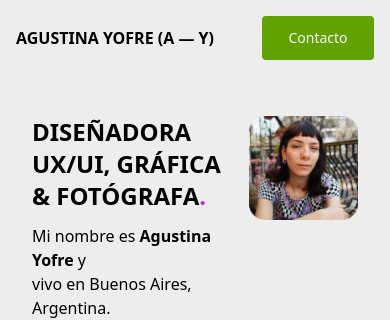
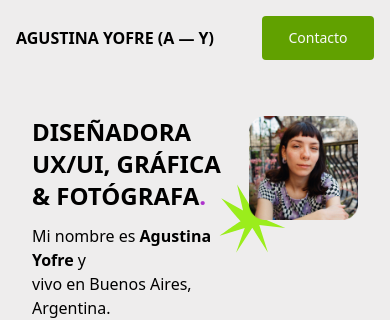
Before and after one commit to artuknees/yofrag, a Next.js app: page / in a window 390 px wide. Shown: the top 320 px of the page. Built offline with nearby package versions, Linux system fonts and the light colour scheme; a web font is replaced by a local one.

Commit message:
photo + ilustration responsive

```diff
--- a/components/Landing/TitleAndPicture/Links.tsx
+++ b/components/Landing/TitleAndPicture/Links.tsx
@@ -7,13 +7,13 @@ import LinkedinIconBlack from "@/components/Common/Icons/LinkedinIconBlack";
 const Links = () => {
     return (
         <section className="w-full flex flex-row items-center justify-end">
-            <ClickableIcon title='Instagram' tooltipPlacement='top' href='https://instagram.com/agustyofr' linkStyles='mr-[7.5px]'>
+            <ClickableIcon title='Instagram' tooltipPlacement='top' href='https://instagram.com/agustyofr' linkStyles='mr-[7.5px] z-10'>
                 <InstagramIconBlack/>
             </ClickableIcon>
-            <ClickableIcon title='Twitter' tooltipPlacement='top' href='https://twitter.com/agstnyfr' linkStyles='mx-[7.5px]'>
+            <ClickableIcon title='Twitter' tooltipPlacement='top' href='https://twitter.com/agstnyfr' linkStyles='mx-[7.5px] z-10'>
                 <TwitterIconBlack/>
             </ClickableIcon>
-            <ClickableIcon title='LinkedIn' tooltipPlacement='top' href='https://www.linkedin.com/in/agustinayofre/' linkStyles='ml-[7.5px]' >
+            <ClickableIcon title='LinkedIn' tooltipPlacement='top' href='https://www.linkedin.com/in/agustinayofre/' linkStyles='ml-[7.5px] z-10' >
                 <LinkedinIconBlack/>
             </ClickableIcon>
         </section>
--- a/components/Landing/TitleAndPicture/index.tsx
+++ b/components/Landing/TitleAndPicture/index.tsx
@@ -15,18 +15,17 @@ const TitleAndPicture = () => {
             <div className="w-full mt-5">
                 <Links/>
             </div>
-            {/* <section className="absolute top-[41%] right-[17%]">
+            <section className="absolute lg:top-[40%] lg:right-[16%] sm:top-[49.5%] sm:right-[21.5%] top-[24vw] right-[23vw]">
                 <Image
                     src={starIcon}
                     alt="star"
                     sizes="100vw"
                     style={{
-                        width: '100%',
+                        width: '25vw',
                         height: 'auto',
                     }}
-
                 />
-            </section> */}
+            </section>
         </section>
     )
 };
```
